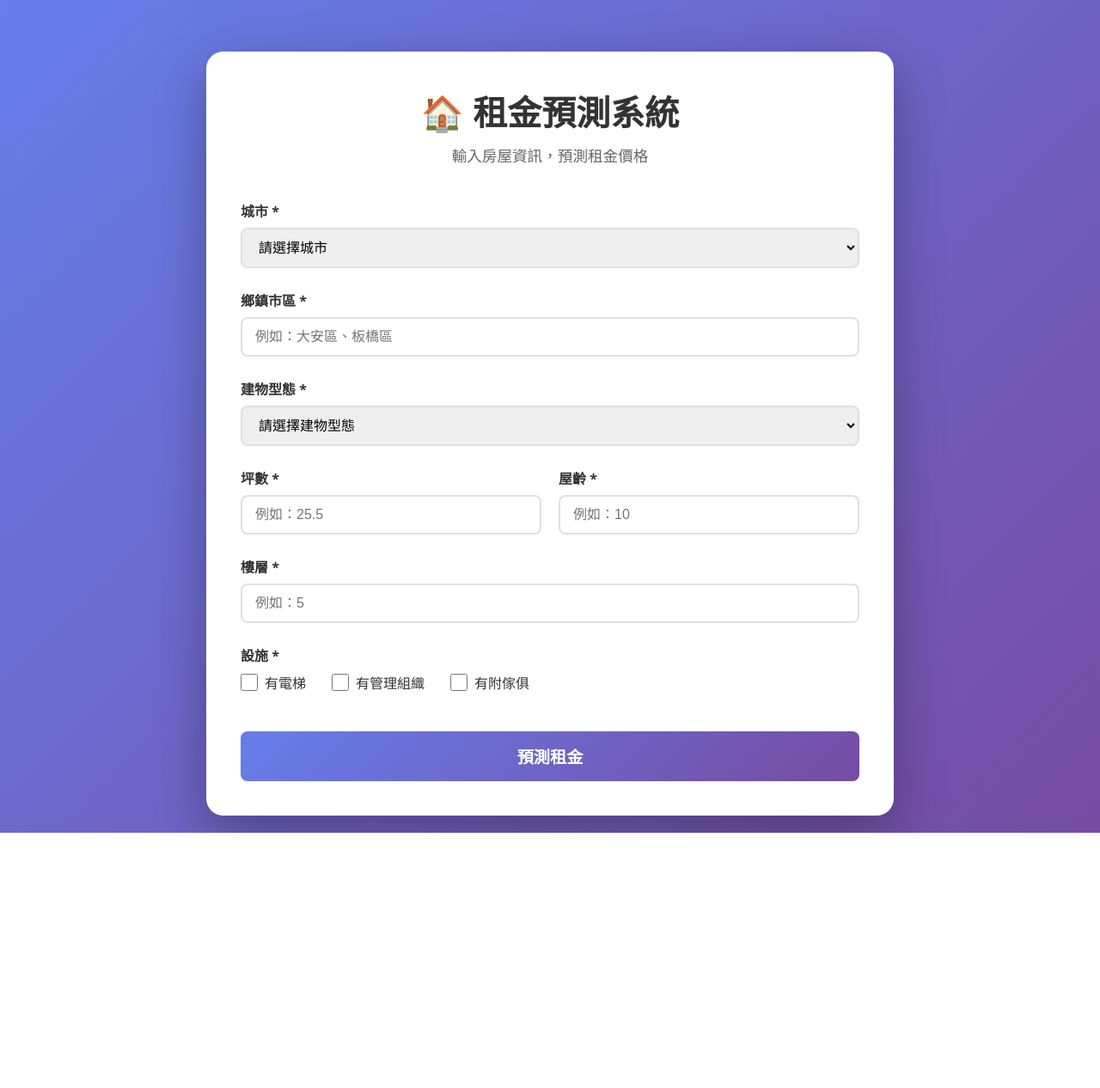
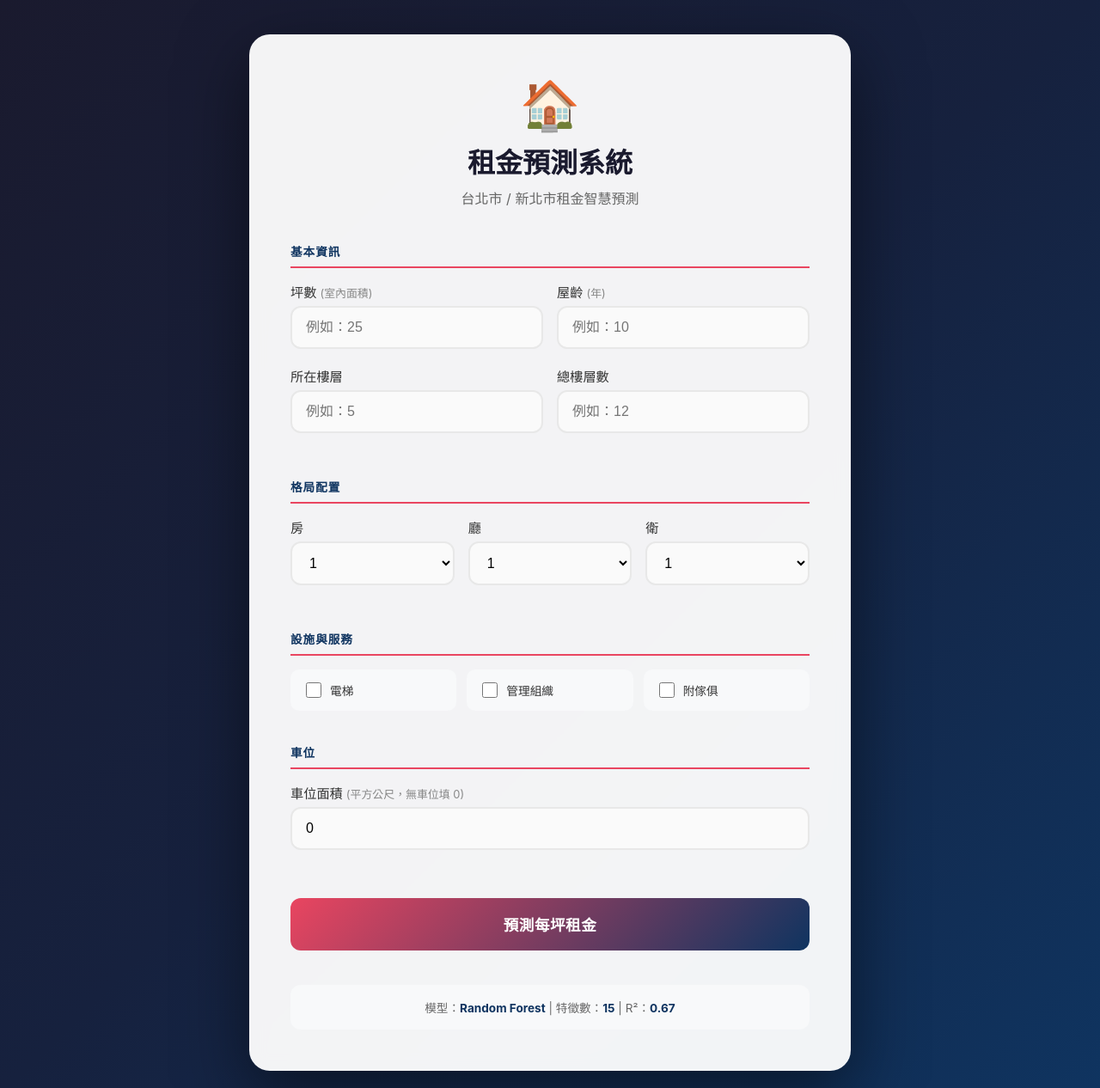
Before and after one commit to Dmg0920/Rent_Prediction, a Django app: page / in a window 1280 px wide. Shown: the whole page at 86% size. Before the commit the page ends 969 px from the top, so only its background shows below. Run offline with Django 4.2, Linux system fonts and the light colour scheme.

Commit message:
Upgrade to Random Forest model and redesign web UI
Model changes:
- Switch from Ridge to Random Forest (R² 0.34 → 0.67)
- Use 15 features excluding price-related columns (data leakage fix)
- Train on log-transformed target for better distribution

Web app changes:
- Redesign form UI with modern dark theme
- Add new input fields: total floors, rooms/living/bath, parking area
- Remove unused fields: city, district, building type
- Update prediction output to show rent per ping

Documentation:
- Update README with new architecture and model specs
- Update CLAUDE.md with current production model info

Co-Authored-By: Claude Opus 4.5 <noreply@anthropic.com>

```diff
--- a/webapp/predictor/views.py
+++ b/webapp/predictor/views.py
@@ -7,15 +7,11 @@ from django.shortcuts import render
 from django.conf import settings
 
 # --- 1. 設定路徑以匯入 shared ---
-# BASE_DIR 是 webapp 資料夾，需要將項目根目錄加入路徑以導入 shared 包
 PROJECT_ROOT = os.path.abspath(os.path.join(str(settings.BASE_DIR), '..'))
 if PROJECT_ROOT not in sys.path:
     sys.path.insert(0, PROJECT_ROOT)
 
-from shared import FeatureEngineer
-
 # --- 2. 載入模型 (全域載入，避免每次請求都重讀) ---
-# 模型檔案位於專案根目錄的 ml/src/models/rent_prediction_model.pkl
 MODEL_PATH = os.path.join(PROJECT_ROOT, 'ml', 'src', 'models', 'rent_prediction_model.pkl')
 
 model_artifacts = {}
@@ -24,17 +20,19 @@ try:
     if os.path.exists(MODEL_PATH):
         model_artifacts = joblib.load(MODEL_PATH)
         print("✅ 模型載入成功！")
+        print(f"   模型類型: {model_artifacts.get('metadata', {}).get('model_type', 'Unknown')}")
+        print(f"   特徵數量: {len(model_artifacts.get('features', []))}")
     else:
         print("❌ 找不到模型檔案，請確認路徑。")
 except Exception as e:
     print(f"❌ 模型載入發生錯誤: {e}")
+
 
 # --- 3. View 函數 ---
 def home(request):
     prediction = None
     error_msg = None
 
-    # 取得模型需要的特徵列表 (從訓練時的 artifacts 取得)
     feature_names = model_artifacts.get('features', [])
     model = model_artifacts.get('model')
     scaler = model_artifacts.get('scaler')
@@ -45,57 +43,60 @@ def home(request):
         else:
             try:
                 # A. 接收表單資料
-                # 注意：表單的 name 屬性必須與這裡對應
+                ping = float(request.POST.get('area'))  # 坪數
+                age = float(request.POST.get('age'))  # 屋齡
+                floor = float(request.POST.get('floor'))  # 樓層
+                total_floor = float(request.POST.get('total_floor'))  # 總樓層數
+                rooms = int(request.POST.get('rooms'))  # 房
+                living_rooms = int(request.POST.get('living_rooms'))  # 廳
+                bathrooms = int(request.POST.get('bathrooms'))  # 衛
+                parking_area = float(request.POST.get('parking_area') or 0)  # 車位面積
+                has_elevator = int(request.POST.get('has_elevator') or 0)
+                has_manager = int(request.POST.get('has_manager') or 0)
+                has_furniture = int(request.POST.get('has_furniture') or 0)
+
+                # B. 建立特徵字典（對應模型訓練時的特徵）
+                # 1 坪 = 3.30579 平方公尺
+                building_area_m2 = ping * 3.30579
+
                 input_data = {
-                    '城市': request.POST.get('city'),
-                    '鄉鎮市區': request.POST.get('district'),
-                    '建物型態': request.POST.get('building_type'),
-
-                    # 數值型直接轉 float
-                    '坪數': float(request.POST.get('area')),
-                    '屋齡': float(request.POST.get('age')),
-                    '樓層': float(request.POST.get('floor')),
-
-                    # 二元變數 (表單回傳 '1' 或 '0'，如果沒勾選則為 None，預設為 0)
-                    '有無電梯': int(request.POST.get('has_elevator') or 0),
-                    '有無管理組織': int(request.POST.get('has_manager') or 0),
-                    '有無附傢俱': int(request.POST.get('has_furniture') or 0),
+                    '土地面積平方公尺': 0,  # 通常使用者不知道，設為 0
+                    '非都市土地使用分區': 0,
+                    '非都市土地使用編定': 0,
+                    '總樓層數': total_floor,
+                    '建物總面積平方公尺': building_area_m2,
+                    '建物現況格局-房': rooms,
+                    '建物現況格局-廳': living_rooms,
+                    '建物現況格局-衛': bathrooms,
+                    '有無管理組織': has_manager,
+                    '有無附傢俱': has_furniture,
+                    '車位面積平方公尺': parking_area,
+                    '有無電梯': has_elevator,
+                    '坪數': ping,
+                    '屋齡': age,
+                    '樓層': floor,
                 }
 
-                # 轉成 DataFrame (單列)
+                # C. 轉成 DataFrame
                 df = pd.DataFrame([input_data])
 
-                # B. 特徵工程 (使用 Shared Logic)
-                # 1. 簡化建物型態 (呼叫共用的邏輯)
-                df['建物型態_簡化'] = df['建物型態'].apply(FeatureEngineer.simplify_building_type)
+                # D. 特徵對齊 - 確保欄位順序和訓練時一致
+                df_aligned = df.reindex(columns=feature_names, fill_value=0)
 
-                # 2. One-Hot Encoding
-                # 注意：必須與訓練時的編碼方式一致（drop_first=True）
-                df_encoded = pd.get_dummies(
-                    df,
-                    columns=['城市', '鄉鎮市區', '建物型態_簡化'],
-                    prefix=['城市', '鄉鎮市區', '建物型態_簡化'],
-                    drop_first=True
-                )
-
-                # C. 關鍵步驟：特徵對齊 (Reindex)
-                # 這是最容易出錯的地方！強迫 DataFrame 欄位與訓練時完全一致
-                # 缺少的欄位補 0，多餘的欄位丟掉
-                df_aligned = df_encoded.reindex(columns=feature_names, fill_value=0)
-
-                # D. 標準化 & 預測
+                # E. 標準化 & 預測
                 X_scaled = scaler.transform(df_aligned)
 
-                # 模型預測出來的是 Log(Price)
+                # 模型預測 (log 空間)
                 log_price = model.predict(X_scaled)[0]
 
-                # E. 還原價格 (Exponential)
+                # F. 還原價格
                 final_price = np.expm1(log_price)
                 prediction = int(round(final_price))
 
+            except ValueError as e:
+                error_msg = f"請確認所有欄位都已正確填寫: {str(e)}"
             except Exception as e:
                 print(f"預測錯誤: {e}")
-                # 為了 Debug，可以把錯誤印在網頁上 (正式上線建議隱藏)
-                error_msg = f"輸入資料有誤或處理失敗: {str(e)}"
+                error_msg = f"預測過程發生錯誤: {str(e)}"
 
     return render(request, 'home.html', {'prediction': prediction, 'error': error_msg})
--- a/webapp/templates/home.html
+++ b/webapp/templates/home.html
@@ -12,243 +12,387 @@
         }
 
         body {
-            font-family: 'Segoe UI', Tahoma, Geneva, Verdana, sans-serif;
-            background: linear-gradient(135deg, #667eea 0%, #764ba2 100%);
+            font-family: -apple-system, BlinkMacSystemFont, 'Segoe UI', Roboto, 'Helvetica Neue', Arial, sans-serif;
+            background: linear-gradient(135deg, #1a1a2e 0%, #16213e 50%, #0f3460 100%);
             min-height: 100vh;
             padding: 20px;
         }
 
         .container {
-            max-width: 800px;
+            max-width: 700px;
             margin: 0 auto;
-            background: white;
-            border-radius: 20px;
-            box-shadow: 0 20px 60px rgba(0,0,0,0.3);
-            padding: 40px;
-            margin-top: 40px;
+            background: rgba(255, 255, 255, 0.95);
+            border-radius: 24px;
+            box-shadow: 0 25px 80px rgba(0,0,0,0.5);
+            padding: 48px;
+            margin-top: 20px;
+            backdrop-filter: blur(10px);
+        }
+
+        .header {
+            text-align: center;
+            margin-bottom: 40px;
+        }
+
+        .logo {
+            font-size: 3.5em;
+            margin-bottom: 8px;
         }
 
         h1 {
-            color: #333;
-            text-align: center;
-            margin-bottom: 10px;
-            font-size: 2.5em;
+            color: #1a1a2e;
+            font-size: 2em;
+            font-weight: 700;
+            margin-bottom: 8px;
         }
 
         .subtitle {
-            text-align: center;
             color: #666;
-            margin-bottom: 40px;
-            font-size: 1.1em;
+            font-size: 1em;
+        }
+
+        .section {
+            margin-bottom: 32px;
+        }
+
+        .section-title {
+            font-size: 0.85em;
+            font-weight: 600;
+            color: #0f3460;
+            text-transform: uppercase;
+            letter-spacing: 1px;
+            margin-bottom: 16px;
+            padding-bottom: 8px;
+            border-bottom: 2px solid #e94560;
         }
 
         .form-group {
-            margin-bottom: 25px;
+            margin-bottom: 20px;
         }
 
         label {
             display: block;
-            margin-bottom: 8px;
+            margin-bottom: 6px;
             color: #333;
-            font-weight: 600;
-            font-size: 1em;
+            font-weight: 500;
+            font-size: 0.95em;
         }
 
-        input[type="text"],
+        .label-hint {
+            font-weight: 400;
+            color: #888;
+            font-size: 0.85em;
+        }
+
         input[type="number"],
         select {
             width: 100%;
-            padding: 12px 15px;
-            border: 2px solid #e0e0e0;
-            border-radius: 8px;
+            padding: 14px 16px;
+            border: 2px solid #e8e8e8;
+            border-radius: 12px;
             font-size: 1em;
-            transition: border-color 0.3s;
+            transition: all 0.3s ease;
+            background: #fafafa;
         }
 
         input:focus,
         select:focus {
             outline: none;
-            border-color: #667eea;
+            border-color: #e94560;
+            background: #fff;
+            box-shadow: 0 0 0 4px rgba(233, 69, 96, 0.1);
         }
 
         .form-row {
             display: grid;
             grid-template-columns: 1fr 1fr;
-            gap: 20px;
+            gap: 16px;
+        }
+
+        .form-row-3 {
+            display: grid;
+            grid-template-columns: 1fr 1fr 1fr;
+            gap: 16px;
         }
 
         .checkbox-group {
-            display: flex;
-            gap: 30px;
-            flex-wrap: wrap;
+            display: grid;
+            grid-template-columns: repeat(3, 1fr);
+            gap: 12px;
         }
 
         .checkbox-item {
             display: flex;
             align-items: center;
-            gap: 8px;
+            padding: 12px 16px;
+            background: #f8f9fa;
+            border-radius: 10px;
+            cursor: pointer;
+            transition: all 0.2s ease;
+            border: 2px solid transparent;
+        }
+
+        .checkbox-item:hover {
+            background: #e8f4f8;
+        }
+
+        .checkbox-item.checked {
+            background: #e8f4f8;
+            border-color: #0f3460;
         }
 
         input[type="checkbox"] {
-            width: 20px;
-            height: 20px;
+            width: 18px;
+            height: 18px;
+            margin-right: 10px;
+            cursor: pointer;
+            accent-color: #e94560;
+        }
+
+        .checkbox-label {
+            font-size: 0.9em;
+            color: #333;
             cursor: pointer;
         }
 
         .submit-btn {
             width: 100%;
-            padding: 15px;
-            background: linear-gradient(135deg, #667eea 0%, #764ba2 100%);
+            padding: 18px;
+            background: linear-gradient(135deg, #e94560 0%, #0f3460 100%);
             color: white;
             border: none;
-            border-radius: 8px;
-            font-size: 1.2em;
+            border-radius: 12px;
+            font-size: 1.1em;
             font-weight: 600;
             cursor: pointer;
-            transition: transform 0.2s, box-shadow 0.2s;
-            margin-top: 20px;
+            transition: all 0.3s ease;
+            margin-top: 24px;
+            letter-spacing: 0.5px;
         }
 
         .submit-btn:hover {
-            transform: translateY(-2px);
-            box-shadow: 0 10px 20px rgba(102, 126, 234, 0.4);
+            transform: translateY(-3px);
+            box-shadow: 0 15px 35px rgba(233, 69, 96, 0.4);
         }
 
         .submit-btn:active {
-            transform: translateY(0);
+            transform: translateY(-1px);
         }
 
         .result-box {
-            margin-top: 30px;
-            padding: 25px;
-            border-radius: 10px;
+            margin-top: 32px;
+            padding: 32px;
+            border-radius: 16px;
             text-align: center;
         }
 
         .result-success {
-            background: #e8f5e9;
-            border: 2px solid #4caf50;
-            color: #2e7d32;
+            background: linear-gradient(135deg, #d4edda 0%, #c3e6cb 100%);
+            border: none;
         }
 
         .result-error {
-            background: #ffebee;
-            border: 2px solid #f44336;
-            color: #c62828;
+            background: linear-gradient(135deg, #f8d7da 0%, #f5c6cb 100%);
+            border: none;
+        }
+
+        .prediction-label {
+            font-size: 1em;
+            color: #155724;
+            font-weight: 500;
+            margin-bottom: 8px;
         }
 
         .prediction-value {
-            font-size: 2.5em;
-            font-weight: bold;
-            margin: 10px 0;
+            font-size: 3em;
+            font-weight: 700;
+            color: #155724;
+            margin: 8px 0;
         }
 
-        .prediction-label {
-            font-size: 1.2em;
+        .prediction-unit {
+            font-size: 1em;
+            color: #155724;
             opacity: 0.8;
         }
 
+        .model-info {
+            margin-top: 40px;
+            padding: 16px;
+            background: #f8f9fa;
+            border-radius: 12px;
+            text-align: center;
+            font-size: 0.85em;
+            color: #666;
+        }
+
+        .model-info strong {
+            color: #0f3460;
+        }
+
         @media (max-width: 600px) {
-            .form-row {
+            .form-row,
+            .form-row-3,
+            .checkbox-group {
                 grid-template-columns: 1fr;
             }
 
             .container {
-                padding: 20px;
+                padding: 24px;
+                margin-top: 10px;
             }
 
             h1 {
-                font-size: 2em;
+                font-size: 1.6em;
+            }
+
+            .logo {
+                font-size: 2.5em;
             }
         }
     </style>
 </head>
 <body>
     <div class="container">
-        <h1>🏠 租金預測系統</h1>
-        <p class="subtitle">輸入房屋資訊，預測租金價格</p>
+        <div class="header">
+            <div class="logo">🏠</div>
+            <h1>租金預測系統</h1>
+            <p class="subtitle">台北市 / 新北市租金智慧預測</p>
+        </div>
 
         <form method="POST">
             {% csrf_token %}
 
-            <div class="form-group">
-                <label for="city">城市 *</label>
-                <select id="city" name="city" required>
-                    <option value="">請選擇城市</option>
-                    <option value="臺北市">臺北市</option>
-                    <option value="新北市">新北市</option>
-                </select>
-            </div>
+            <!-- 基本資訊 -->
+            <div class="section">
+                <div class="section-title">基本資訊</div>
 
-            <div class="form-group">
-                <label for="district">鄉鎮市區 *</label>
-                <input type="text" id="district" name="district" placeholder="例如：大安區、板橋區" required>
-            </div>
+                <div class="form-row">
+                    <div class="form-group">
+                        <label for="area">坪數 <span class="label-hint">(室內面積)</span></label>
+                        <input type="number" id="area" name="area" step="0.1" min="1" max="200" placeholder="例如：25" required>
+                    </div>
 
-            <div class="form-group">
-                <label for="building_type">建物型態 *</label>
-                <select id="building_type" name="building_type" required>
-                    <option value="">請選擇建物型態</option>
-                    <option value="公寓(5樓含以下無電梯)">公寓(5樓含以下無電梯)</option>
-                    <option value="華廈(10層含以下有電梯)">華廈(10層含以下有電梯)</option>
-                    <option value="住宅大樓(11層含以上有電梯)">住宅大樓(11層含以上有電梯)</option>
-                    <option value="透天厝">透天厝</option>
-                    <option value="其他">其他</option>
-                </select>
-            </div>
-
-            <div class="form-row">
-                <div class="form-group">
-                    <label for="area">坪數 *</label>
-                    <input type="number" id="area" name="area" step="0.1" min="0" placeholder="例如：25.5" required>
+                    <div class="form-group">
+                        <label for="age">屋齡 <span class="label-hint">(年)</span></label>
+                        <input type="number" id="age" name="age" step="1" min="0" max="80" placeholder="例如：10" required>
+                    </div>
                 </div>
 
-                <div class="form-group">
-                    <label for="age">屋齡 *</label>
-                    <input type="number" id="age" name="age" step="1" min="0" placeholder="例如：10" required>
-                </div>
-            </div>
+                <div class="form-row">
+                    <div class="form-group">
+                        <label for="floor">所在樓層</label>
+                        <input type="number" id="floor" name="floor" step="1" min="-1" max="50" placeholder="例如：5" required>
+                    </div>
 
-            <div class="form-group">
-                <label for="floor">樓層 *</label>
-                <input type="number" id="floor" name="floor" step="1" placeholder="例如：5" required>
-            </div>
-
-            <div class="form-group">
-                <label>設施 *</label>
-                <div class="checkbox-group">
-                    <div class="checkbox-item">
-                        <input type="checkbox" id="has_elevator" name="has_elevator" value="1">
-                        <label for="has_elevator" style="margin:0; font-weight:normal;">有電梯</label>
-                    </div>
-                    <div class="checkbox-item">
-                        <input type="checkbox" id="has_manager" name="has_manager" value="1">
-                        <label for="has_manager" style="margin:0; font-weight:normal;">有管理組織</label>
-                    </div>
-                    <div class="checkbox-item">
-                        <input type="checkbox" id="has_furniture" name="has_furniture" value="1">
-                        <label for="has_furniture" style="margin:0; font-weight:normal;">有附傢俱</label>
+                    <div class="form-group">
+                        <label for="total_floor">總樓層數</label>
+                        <input type="number" id="total_floor" name="total_floor" step="1" min="1" max="50" placeholder="例如：12" required>
                     </div>
                 </div>
             </div>
 
-            <button type="submit" class="submit-btn">預測租金</button>
+            <!-- 格局 -->
+            <div class="section">
+                <div class="section-title">格局配置</div>
+
+                <div class="form-row-3">
+                    <div class="form-group">
+                        <label for="rooms">房</label>
+                        <select id="rooms" name="rooms" required>
+                            <option value="0">0</option>
+                            <option value="1" selected>1</option>
+                            <option value="2">2</option>
+                            <option value="3">3</option>
+                            <option value="4">4</option>
+                            <option value="5">5+</option>
+                        </select>
+                    </div>
+
+                    <div class="form-group">
+                        <label for="living_rooms">廳</label>
+                        <select id="living_rooms" name="living_rooms" required>
+                            <option value="0">0</option>
+                            <option value="1" selected>1</option>
+                            <option value="2">2</option>
+                            <option value="3">3+</option>
+                        </select>
+                    </div>
+
+                    <div class="form-group">
+                        <label for="bathrooms">衛</label>
+                        <select id="bathrooms" name="bathrooms" required>
+                            <option value="0">0</option>
+                            <option value="1" selected>1</option>
+                            <option value="2">2</option>
+                            <option value="3">3+</option>
+                        </select>
+                    </div>
+                </div>
+            </div>
+
+            <!-- 設施 -->
+            <div class="section">
+                <div class="section-title">設施與服務</div>
+
+                <div class="checkbox-group">
+                    <label class="checkbox-item" onclick="this.classList.toggle('checked')">
+                        <input type="checkbox" id="has_elevator" name="has_elevator" value="1">
+                        <span class="checkbox-label">電梯</span>
+                    </label>
+                    <label class="checkbox-item" onclick="this.classList.toggle('checked')">
+                        <input type="checkbox" id="has_manager" name="has_manager" value="1">
+                        <span class="checkbox-label">管理組織</span>
+                    </label>
+                    <label class="checkbox-item" onclick="this.classList.toggle('checked')">
+                        <input type="checkbox" id="has_furniture" name="has_furniture" value="1">
+                        <span class="checkbox-label">附傢俱</span>
+                    </label>
+                </div>
+            </div>
+
+            <!-- 車位 -->
+            <div class="section">
+                <div class="section-title">車位</div>
+
+                <div class="form-group">
+                    <label for="parking_area">車位面積 <span class="label-hint">(平方公尺，無車位填 0)</span></label>
+                    <input type="number" id="parking_area" name="parking_area" step="0.1" min="0" max="100" value="0" placeholder="例如：12.5">
+                </div>
+            </div>
+
+            <button type="submit" class="submit-btn">預測每坪租金</button>
         </form>
 
         {% if prediction %}
         <div class="result-box result-success">
-            <div class="prediction-label">預測租金</div>
+            <div class="prediction-label">預測每坪租金</div>
             <div class="prediction-value">NT$ {{ prediction|floatformat:0 }}</div>
-            <div style="margin-top: 10px; font-size: 0.9em;">元/月</div>
+            <div class="prediction-unit">元 / 坪 / 月</div>
         </div>
         {% endif %}
 
         {% if error %}
         <div class="result-box result-error">
-            <div style="font-size: 1.1em; font-weight: 600;">⚠️ 錯誤</div>
-            <div style="margin-top: 10px;">{{ error }}</div>
+            <div style="font-size: 1.2em; font-weight: 600; color: #721c24;">預測失敗</div>
+            <div style="margin-top: 12px; color: #721c24;">{{ error }}</div>
         </div>
         {% endif %}
+
+        <div class="model-info">
+            模型：<strong>Random Forest</strong> |
+            特徵數：<strong>15</strong> |
+            R²：<strong>0.67</strong>
+        </div>
     </div>
+
+    <script>
+        // 初始化 checkbox 狀態
+        document.querySelectorAll('.checkbox-item input[type="checkbox"]').forEach(function(checkbox) {
+            checkbox.addEventListener('change', function() {
+                this.closest('.checkbox-item').classList.toggle('checked', this.checked);
+            });
+        });
+    </script>
 </body>
 </html>
```
Also changed, not shown: CLAUDE.md (+7 -1 lines), README.md, 1 other file.
